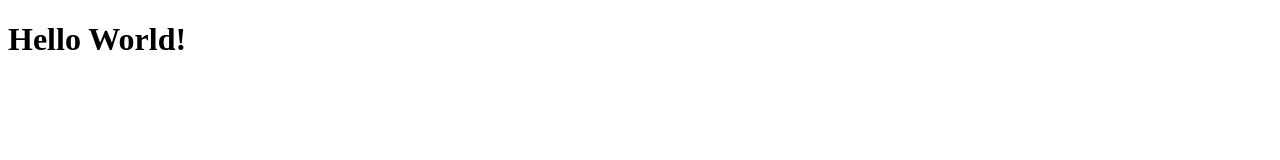
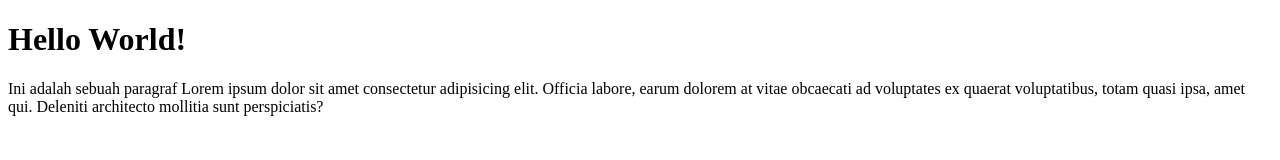
Before and after one commit to arnurtech/test-website, a plain HTML site: page index.html in a window 1280 px wide. Drawn offline with Linux system fonts and the light colour scheme.

Commit message:
update index.html

```diff
--- a/index.html
+++ b/index.html
@@ -7,5 +7,11 @@
 	</head>
 	<body>
 		<h1>Hello World!</h1>
+		<p>
+			Ini adalah sebuah paragraf Lorem ipsum dolor sit amet consectetur
+			adipisicing elit. Officia labore, earum dolorem at vitae obcaecati ad
+			voluptates ex quaerat voluptatibus, totam quasi ipsa, amet qui. Deleniti
+			architecto mollitia sunt perspiciatis?
+		</p>
 	</body>
 </html>
```
